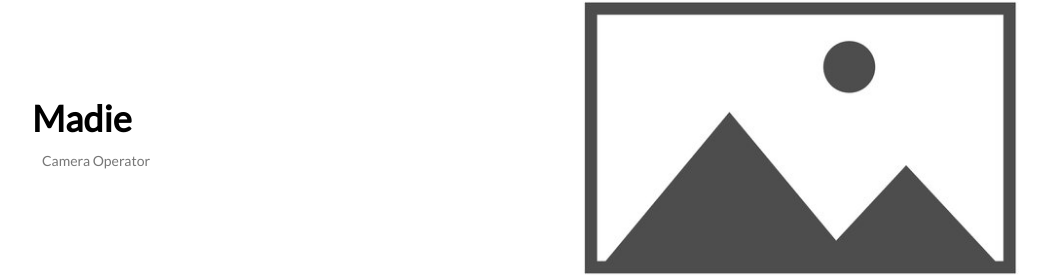
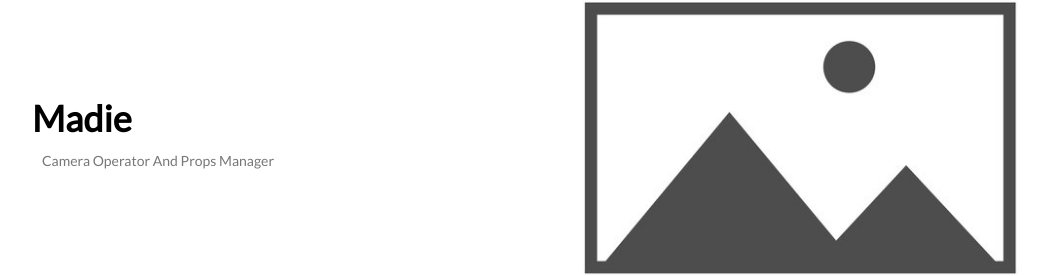
Before and after one commit to AnavPatel/ThisDarkEndeavour, a plain HTML site: page staff.html in a window 1280 px wide. Shown: the part 2743-3019 px from the top of the page, without its empty margins (96-1144 px from the left). Drawn offline with Linux system fonts and the light colour scheme.

Commit message:
Update staff.html

```diff
--- a/staff.html
+++ b/staff.html
@@ -114,7 +114,7 @@
           <div class="about-us">
 
           <h1>Madie</h1>
-          <p> Camera Operator
+          <p> Camera Operator And Props Manager
           </p>
 
           </div>
```
